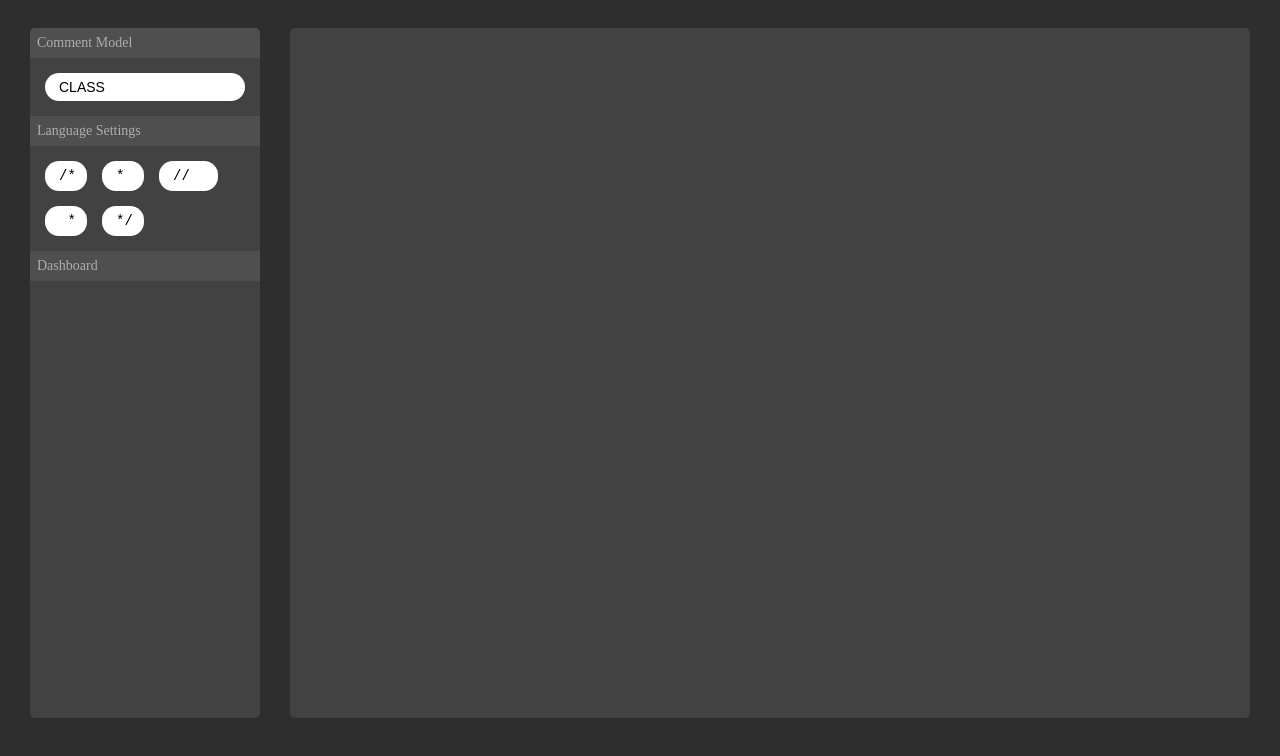
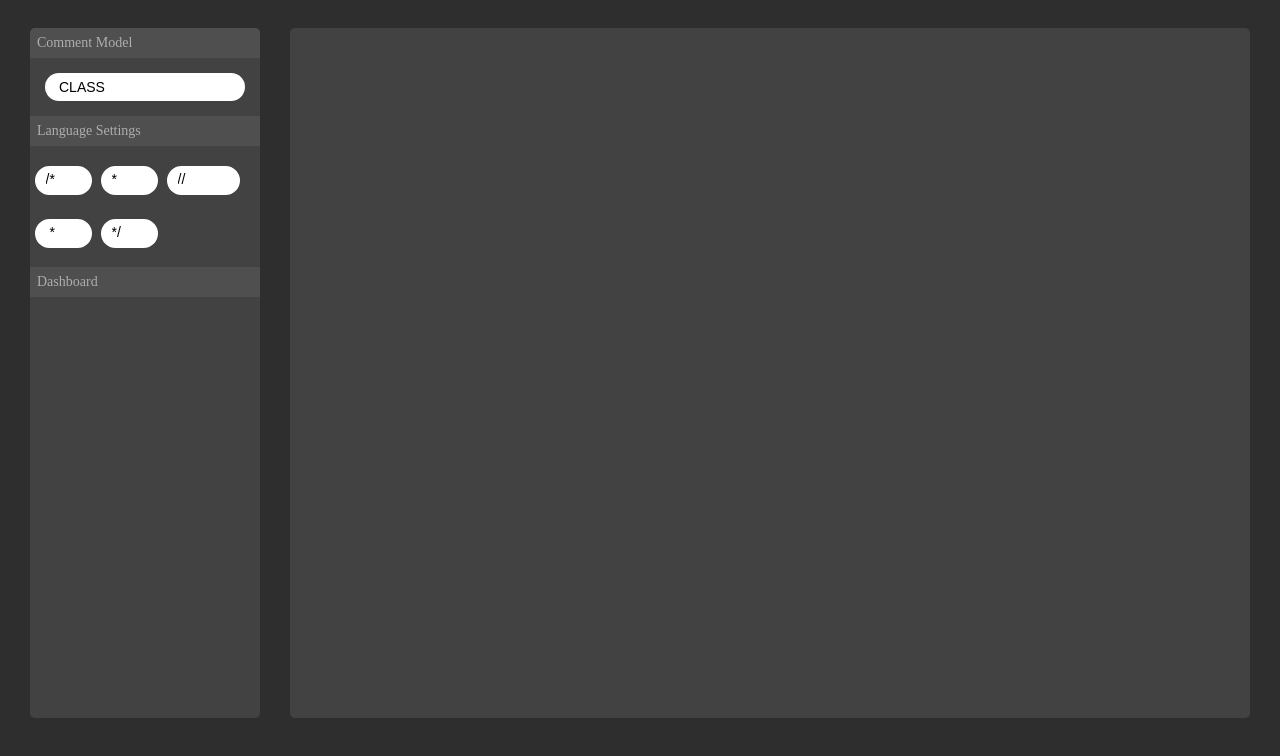
Before and after one commit to pouyakary/comment-legacy-gui, a plain HTML site: page Comment IV/index.html in a window 1280 px wide. Shown: the part 52-808 px from the top of the page. Drawn offline with nearby package versions, Linux system fonts and the light colour scheme; files that its build step writes are made by us from their sources.

Commit message:
text box style model finally completed

```diff
--- a/Styles/Styles.less
+++ b/Styles/Styles.less
@@ -9,6 +9,8 @@
 	@tone4: #424242;
 	@tone5: #2E2E2E;
 	@tone6: #171717;
+
+	@focos-color: #4E7C3B ;
 
 //
 // ─── SIZES ──────────────────────────────────────────────────────────────────────
@@ -22,6 +24,7 @@
 	@button-height: 			28px;
 	@font-size: 				14px;
 	@control-bar-spacer-size: 	@pad-padding / 2;
+	@text-box-border-size: 		3px;
 
 //
 // ─── MAIN ELEMENTS ──────────────────────────────────────────────────────────────
@@ -69,23 +72,47 @@
 // ─── BUTTONS ────────────────────────────────────────────────────────────────────
 //
 
+	.button-zone {
+		padding-left: @control-bar-spacer-size - @text-box-border-size;
+	}
 
 //
 // ─── TEXTBOX BASE ───────────────────────────────────────────────────────────────
 //
 
+	.text-box-monofont {
+		font-family: monospace;
+	}
+
 	.text-box-base {
 		float: left;
 		background-color: @tone1;
-		height: @button-height;
-		// width: ( @control-bar-width / 2 ) - @pad-padding * 1.35;
-		margin-left: @pad-padding / 2;
-		border-radius: @button-height / 2;
-		padding-left: @button-height / 2;
-		border: none;
+
+		@text-box-height: @button-height - @text-box-border-size;
+		height: @text-box-height;
+		margin:  @text-box-border-size / 2;
+		border-radius: ( @text-box-height / 2 ) + 2 * @text-box-border-size ;
+
+		@padding-text-box: ( @button-height / 2 ) - 3px ;
+		padding-left: @padding-text-box;
+		padding-right: @padding-text-box;
+		padding-bottom: @text-box-border-size;
+
+		border: @text-box-border-size solid @tone4;
 		font-size: @font-size;
-		font-family: monospace;
-		text-transform: uppercase;
+	}
+
+	.text-box-base:hover {
+		border-color: @tone3;
+	}
+
+	.text-box-base:active,
+	.text-box-base:focus {
+		border-color:  @focos-color;
+	}
+
+	.button-spacer {
+		height: ( @pad-padding / 2 ) - 3 * @text-box-border-size;
 	}
 
 //
```
